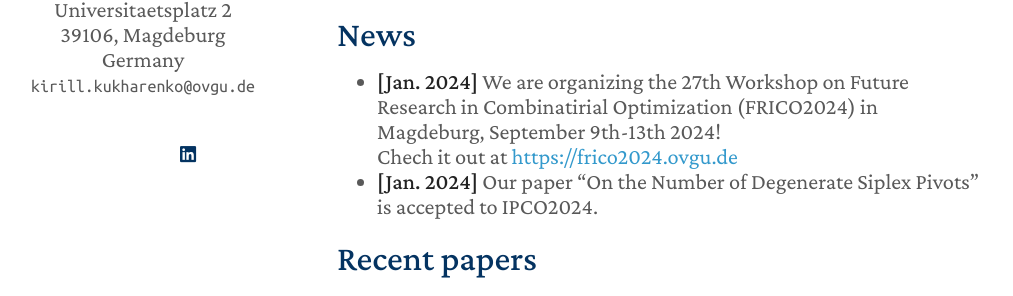
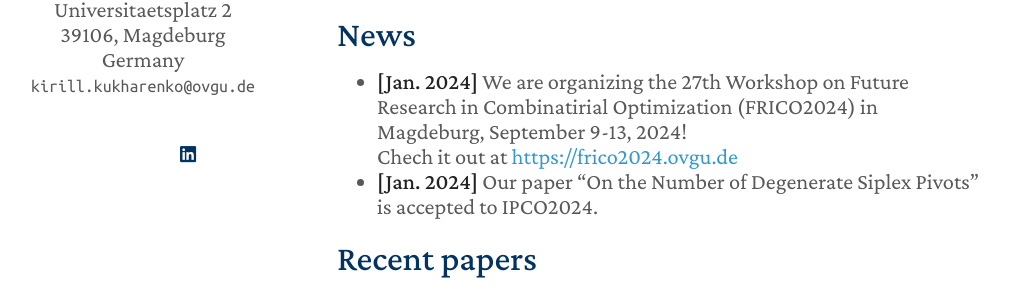
Before and after one commit to kirill-kukharenko/kirill-kukharenko.github.io, a Jekyll site: the page built from index.md, in a window 1280 px wide and 900 px high. Shown: the part 424-720 px from the top of the window, without its empty margins (133-1146 px from the left). Built offline with Jekyll 4.4.1, drawn with Linux system fonts in a browser that asks for light colours; nearby versions of some CDN libraries; a style sheet for code colours, icons or effects is not loaded; our own code applies the rules of GitHub Pages for plain Markdown files.

Commit message:
frico data format change

```diff
--- a/index.md
+++ b/index.md
@@ -17,7 +17,7 @@ Pleased to meet you!  <br> I am a Ph.D. candidate in the group of <a href='https
 ## News
 
 
-- **[Jan. 2024]** We are organizing the 27th Workshop on Future Research in Combinatirial Optimization (FRICO2024) in Magdeburg, September 9th-13th 2024! <br> Chech it out at <a href='https://frico2024.ovgu.de'>https://frico2024.ovgu.de</a>
+- **[Jan. 2024]** We are organizing the 27th Workshop on Future Research in Combinatirial Optimization (FRICO2024) in Magdeburg, September 9-13, 2024! <br> Chech it out at <a href='https://frico2024.ovgu.de'>https://frico2024.ovgu.de</a>
 - **[Jan. 2024]** Our paper "On the Number of Degenerate Siplex Pivots" is accepted to IPCO2024.
 
 {% include_relative _includes/publications.md %}
```
